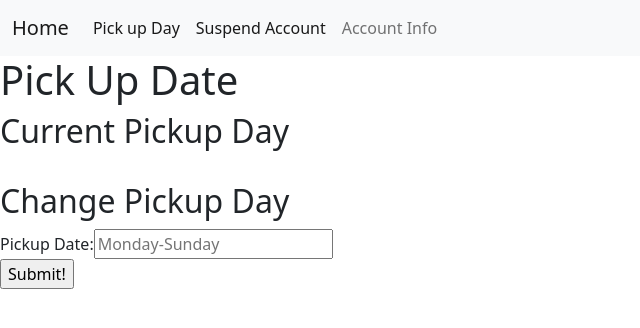
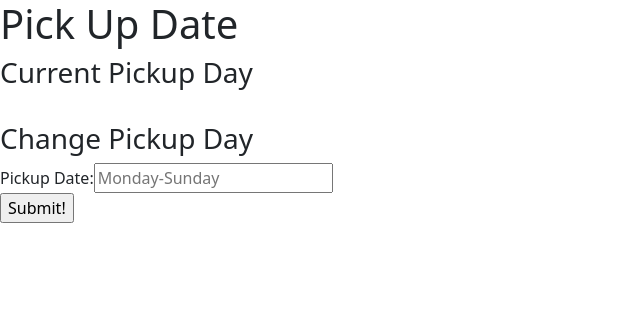
Before and after one commit to gloera92/Trash_Collector_Collab, a Django app: template trash_collector/customers/templates/customers/pickup.html in a window 1280 px wide. Shown: the top 328 px of the page, without its empty margins (0-640 px from the left). Run offline with Django 3.2, Linux system fonts and the light colour scheme; the template is opened without the code that fills it, so the values that code supplies are empty.

Commit message:
refined pickup.html and create.html

```diff
--- a/trash_collector/customers/templates/customers/pickup.html
+++ b/trash_collector/customers/templates/customers/pickup.html
@@ -1,49 +1,15 @@
-<!doctype html>
-<html lang="en">
-<head>
-     <link href="https://cdn.jsdelivr.net/npm/bootstrap@5.0.0-beta3/dist/css/bootstrap.min.css" rel="stylesheet"
-        integrity="sha384-eOJMYsd53ii+scO/bJGFsiCZc+5NDVN2yr8+0RDqr0Ql0h+rP48ckxlpbzKgwra6" crossorigin="anonymous">
-    <meta charset="UTF-8">
-    <meta name="viewport"
-          content="width=device-width, user-scalable=no, initial-scale=1.0, maximum-scale=1.0, minimum-scale=1.0">
-    <meta http-equiv="X-UA-Compatible" content="ie=edge">
-    <title>Pick Up Date</title>
-</head>
-<body>
-<nav class="navbar navbar-expand-lg navbar-light bg-light">
-  <div class="container-fluid">
-    <a class="navbar-brand" href="{% url 'customers:index'%}">Home</a>
-    <button class="navbar-toggler" type="button" data-bs-toggle="collapse" data-bs-target="#navbarNav"
-            aria-controls="navbarNav" aria-expanded="false" aria-label="Toggle navigation">
-            <span class="navbar-toggler-icon"></span>
-    </button>
-    <div class="collapse navbar-collapse" id="Home">
-        <ul class="navbar-nav">
-        <li class="nav-item">
-          <a class="nav-link active" aria-current="page"  href="{% url 'customers:pickup' %}">Pick up Day</a>
-        </li>
-        <li class="nav-item">
-          <a class="nav-link active" aria-current="page" href="{% url 'customers:start_end_day' %}">Suspend Account</a>
-        </li>
-        <li class="nav-item">
-          <a class="nav-link" href="#">Account Info</a>
-        </li>
-      </ul>
-    </div>
-  </div>
-</nav>
-<h1>Pick Up Date</h1>
+{% extends 'base.html' %}
+
+{% block title %}{% block header %} Pick Up Date {% endblock %}{% endblock %}
+
+{% block content %}
 {% csrf_token %}
-<h2>Current Pickup Day</h2>
+<h3>Current Pickup Day</h3>
 {{Customer.pickup_date}}<br>
-<h2>Change Pickup Day</h2>
+<h3>Change Pickup Day</h3>
 <form action="{% url 'customers:change_day' %}" method="post">
     {% csrf_token %}
     Pickup Date:<input type="text" name="Pickup Date" placeholder="Monday-Sunday" id="Pickup Date"><br>
 <input type="submit" value="Submit!">
 </form>
- <script src="https://cdn.jsdelivr.net/npm/bootstrap@5.0.0-beta3/dist/js/bootstrap.bundle.min.js"
-            integrity="sha384-JEW9xMcG8R+pH31jmWH6WWP0WintQrMb4s7ZOdauHnUtxwoG2vI5DkLtS3qm9Ekf"
-            crossorigin="anonymous"></script>
-</body>
-</html>
+{% endblock %}
```
Also changed, not shown: trash_collector/customers/templates/customers/create.html (+6 -13 lines), trash_collector/customers/templates/customers/index.html (+10 -2 lines), trash_collector/customers/views.py (line endings or trailing spaces).
